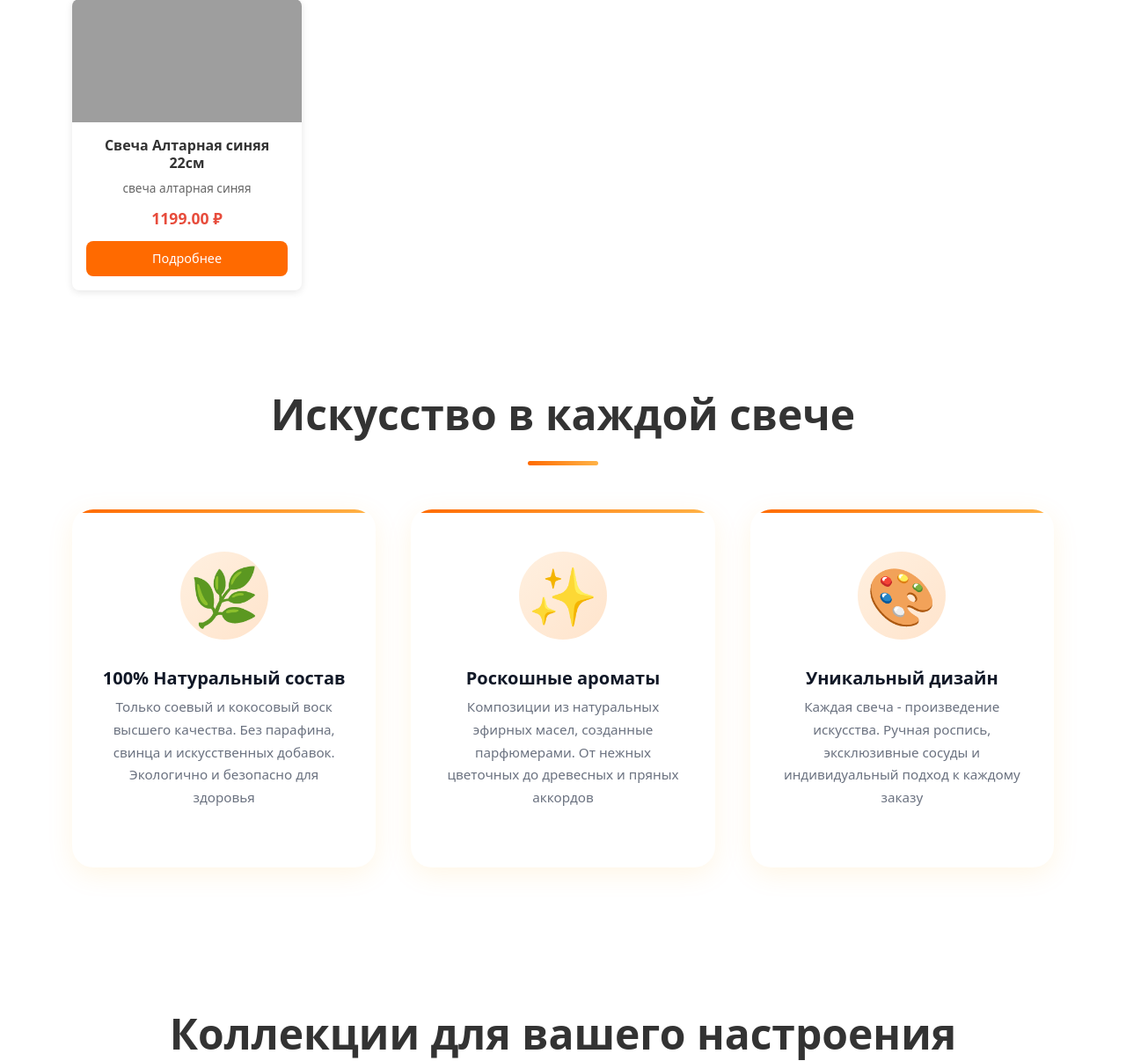
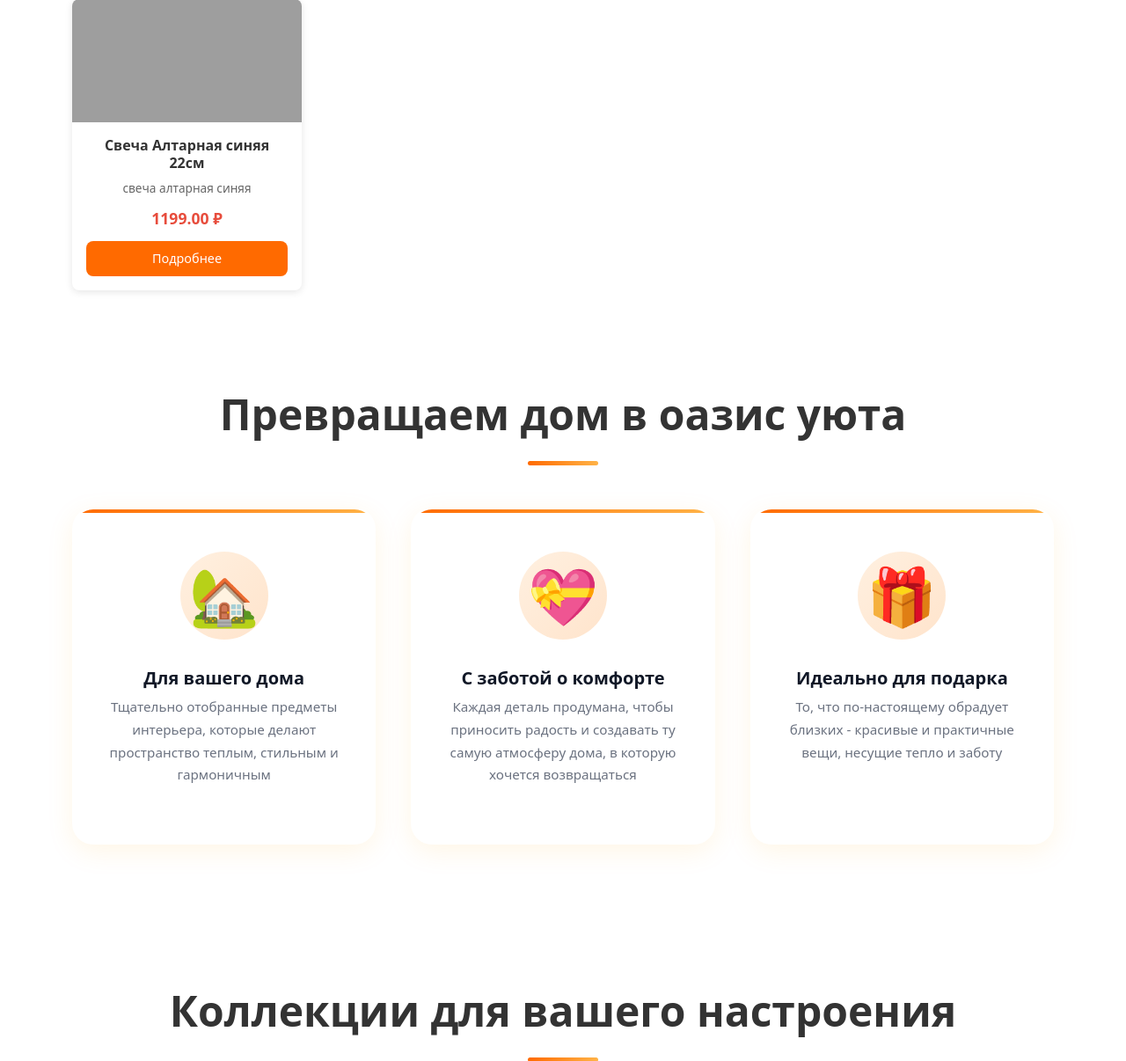
Before and after one commit to Petr2396/my-python-project, a Django app: page / in a window 1280 px wide. Shown: the part 887-2093 px from the top of the page at 88% size. Run offline with Django 5.2, Linux system fonts and the light colour scheme; data comes from the database, SQL or seed files in the repository; some libraries are stand-ins or nearby versions; grey boxes are pictures that could not be loaded.

Commit message:
изменил главную

```diff
--- a/templates/home.html
+++ b/templates/home.html
@@ -436,22 +436,22 @@
 <!-- ПРЕИМУЩЕСТВА -->
 <section class="section">
     <div class="container">
-        <h2 class="section-title">Искусство в каждой свече</h2>
+        <h2 class="section-title">Превращаем дом в оазис уюта</h2>
         <div class="features-grid">
             <div class="feature-card">
-                <div class="feature-icon">🌿</div>
-                <h3 class="feature-title">100% Натуральный состав</h3>
-                <p class="feature-text">Только соевый и кокосовый воск высшего качества. Без парафина, свинца и искусственных добавок. Экологично и безопасно для здоровья</p>
+                <div class="feature-icon">🏡</div>
+                <h3 class="feature-title">Для вашего дома</h3>
+                <p class="feature-text">Тщательно отобранные предметы интерьера, которые делают пространство теплым, стильным и гармоничным</p>
             </div>
             <div class="feature-card">
-                <div class="feature-icon">✨</div>
-                <h3 class="feature-title">Роскошные ароматы</h3>
-                <p class="feature-text">Композиции из натуральных эфирных масел, созданные парфюмерами. От нежных цветочных до древесных и пряных аккордов</p>
+                <div class="feature-icon">💝</div>
+                <h3 class="feature-title">С заботой о комфорте</h3>
+                <p class="feature-text">Каждая деталь продумана, чтобы приносить радость и создавать ту самую атмосферу дома, в которую хочется возвращаться</p>
             </div>
             <div class="feature-card">
-                <div class="feature-icon">🎨</div>
-                <h3 class="feature-title">Уникальный дизайн</h3>
-                <p class="feature-text">Каждая свеча - произведение искусства. Ручная роспись, эксклюзивные сосуды и индивидуальный подход к каждому заказу</p>
+                <div class="feature-icon">🎁</div>
+                <h3 class="feature-title">Идеально для подарка</h3>
+                <p class="feature-text">То, что по-настоящему обрадует близких - красивые и практичные вещи, несущие тепло и заботу</p>
             </div>
         </div>
     </div>
```
